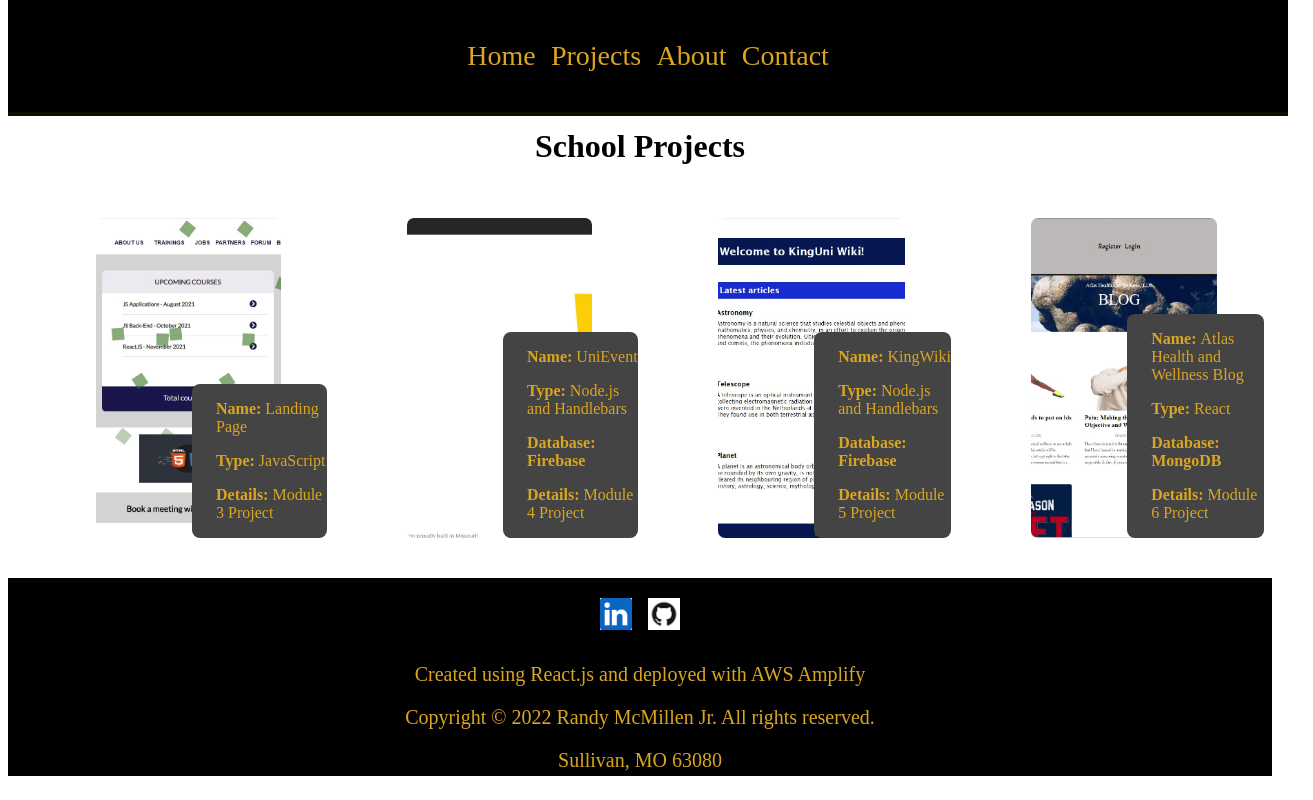
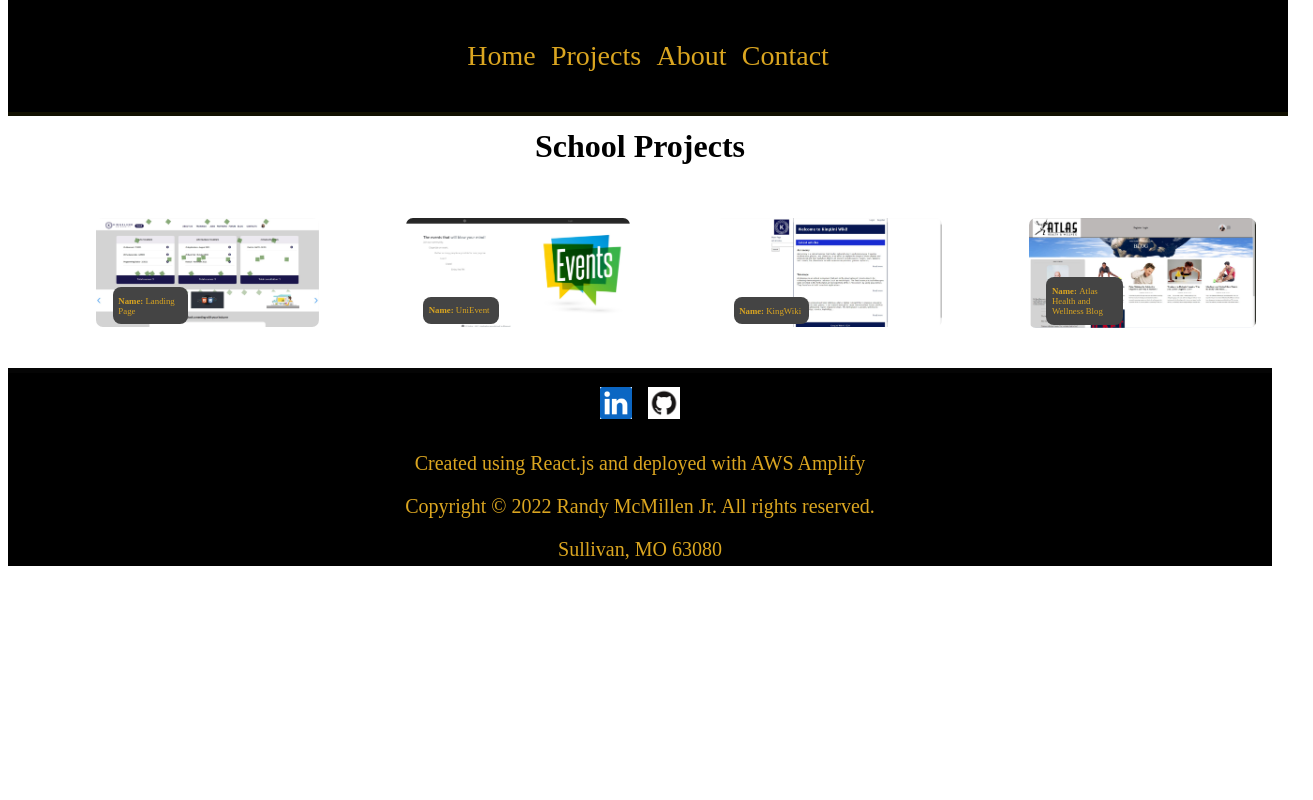
Before and after one commit to RandyMac22/mcmillen-development, a React (Create React App) app: page /projects in a window 1280 px wide. Shown: the whole page, 1313 px wide, since content can reach past the window. Built offline with nearby package versions, Linux system fonts and the light colour scheme; a web font is replaced by a local one.

Commit message:
update 2 2/24/2022

```diff
--- a/src/Components/Projects.js
+++ b/src/Components/Projects.js
@@ -16,14 +16,6 @@ export default function Projects() {
                 <strong>Name: </strong>
                 Landing Page
               </p>
-              <p>
-                <strong>Type: </strong>
-                JavaScript
-              </p>
-              <p>
-                <strong>Details: </strong>
-                Module 3 Project
-              </p>
             </div>
           </div>
         </a>
@@ -35,17 +27,6 @@ export default function Projects() {
               <p>
                 <strong>Name: </strong>
                 UniEvent
-              </p>
-              <p>
-                <strong>Type: </strong>
-                Node.js and Handlebars
-              </p>
-              <p>
-                <strong>Database: Firebase</strong>
-              </p>
-              <p>
-                <strong>Details: </strong>
-                Module 4 Project
               </p>
             </div>
           </div>
@@ -59,17 +40,6 @@ export default function Projects() {
                 <strong>Name: </strong>
                 KingWiki
               </p>
-              <p>
-                <strong>Type: </strong>
-                Node.js and Handlebars
-              </p>
-              <p>
-                <strong>Database: Firebase</strong>
-              </p>
-              <p>
-                <strong>Details: </strong>
-                Module 5 Project
-              </p>
             </div>
           </div>
         </a>
@@ -81,17 +51,6 @@ export default function Projects() {
                 <strong>Name: </strong>
                 Atlas Health and Wellness Blog
                 </p>
-                <p>
-                <strong>Type: </strong>
-                React
-                </p>
-                <p>
-                <strong>Database: MongoDB</strong>
-                </p>
-                <p>
-                <strong>Details: </strong>
-                Module 6 Project
-                </p>
             </div>
             </div>
         </a>
--- a/src/index.css
+++ b/src/index.css
@@ -641,11 +641,10 @@ footer .listItem {
 }
 
 .card {
-  display: flex;
+  display: block;
   flex: 12;
   position: relative;
-  max-width: 90rem;
-  height: 24rem;
+  width: 90%;
   margin-left: 5rem;
 }
 
@@ -654,18 +653,19 @@ footer .listItem {
   color: goldenrod ;
   z-index: 2;
   position: absolute;
-  max-width: 14rem;
-  margin-bottom: 2rem;
-  margin-left: 6rem;
+  max-width: 25%;
+  max-height: 70%;
+  margin-bottom: 1%;
+  margin-left: 6%;
   bottom: 0;
   right: 0;
   left: 0;
   border-radius: 0.5rem;
-  padding-left:1.5rem
+  padding-left: 2%;
 }
 
 .card-body p{
-	font-size: 1rem;
+	font-size: 55%;
 }
 
 .card-body a {
@@ -692,17 +692,16 @@ footer .listItem {
 	color: black;
 	background-color: goldenrod;
 	border-radius: 1rem;
-	width: 90%;
+	width: 65%;
 	margin-top: 2rem;
 	margin-bottom: 0;
-	margin-left: 3rem;
-	margin-left: 3rem;
+	margin-left: 16%;
 	padding: 2rem;
 }
 
 .detailContainer img {
 	margin-top: 2rem;
-	width: 70rem
+	width: 55%;
 }
 
 .github {
```
